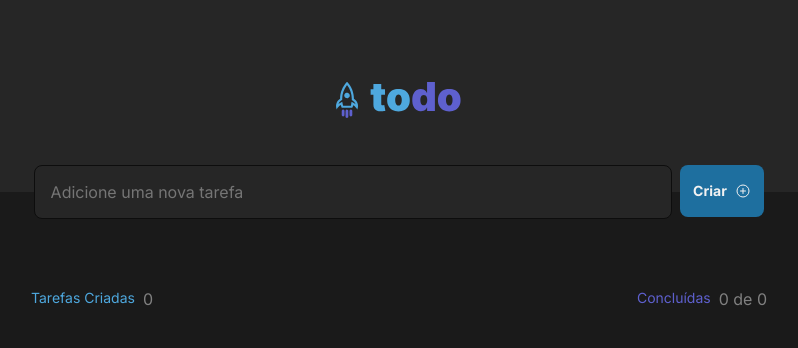
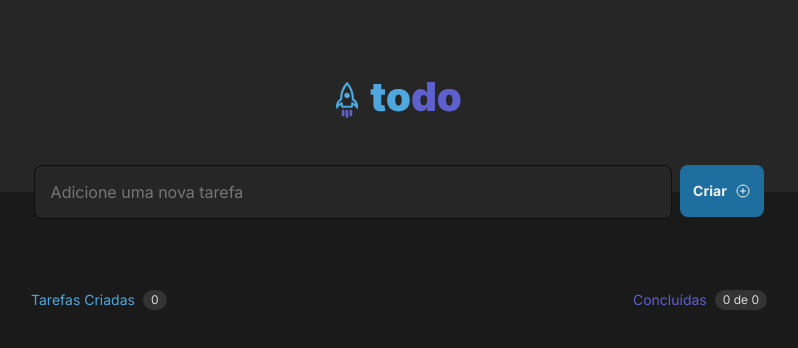
Before and after one commit to CaioScatolino/ToDoList-ReactJS, a React (Vite) app: page / in a window 1280 px wide. Shown: the top 348 px of the page, without its empty margins (241-1039 px from the left). Built offline with nearby package versions, Linux system fonts and the light colour scheme.

Commit message:
Projeto concluído

```diff
--- a/src/App.jsx
+++ b/src/App.jsx
@@ -3,14 +3,11 @@ import { useState } from "react";
 import { Header } from "./components/Header";
 // import reactLogo from './assets/react.svg'
 import { Task } from "./components/Task";
-import styles from "./App.module.css";
-import { v4 as uuidv4 } from "uuid";
 import "./global.css";
 import "./taskForm.css";
 
 export function App() {
   const [tasks, setTasks] = useState([]);
-  const [taskState, setTaskState] = useState(false);
 
   const [newTaskText, setNewTaskText] = useState("");
 
@@ -44,8 +41,15 @@ export function App() {
     const newTasks = tasks.map((task) =>
       task.id === id ? { ...task, isComplete: !task.isComplete } : task
     );
-    setTasks(newTasks)
+    setTasks(newTasks);
   }
+
+  let count = 0;
+  tasks.map((task) => {
+    if (task.isComplete === true) {
+      count++;
+    }
+  });
 
   return (
     <div>
@@ -75,7 +79,11 @@ export function App() {
           </div>
 
           <div class="concluidas">
-            <p>Concluídas</p> <span> 0 de {tasks.length}</span>
+            <p>Concluídas</p>{" "}
+            <span>
+              {" "}
+              {count} de {tasks.length}
+            </span>
           </div>
         </div>
 
--- a/src/components/Header.module.css
+++ b/src/components/Header.module.css
@@ -3,6 +3,7 @@
     display: flex;
     justify-content: center;
     padding: 4.5rem 0;
+    transition: 0.2s;
 }
 
 .header > img {
--- a/src/components/Task.jsx
+++ b/src/components/Task.jsx
@@ -16,8 +16,6 @@ export function Task({
   function handleCompleteTask() {
     onCompleteTask(id);
   }
-
-  console.log(isComplete);
   return (
     <div className={styles.task}>
       <label className={styles.container}>
@@ -33,7 +31,7 @@ export function Task({
       <p className={isComplete ? styles.concludedTask : styles.pendingTask}>
         {content}
       </p>
-      <button onMouseDown={handleDeleteTask}>
+      <button className={styles.trashButton} onMouseDown={handleDeleteTask}>
         <Trash size={16} />
       </button>
     </div>
--- a/src/components/Task.module.css
+++ b/src/components/Task.module.css
@@ -15,6 +15,11 @@
   box-shadow: 0px 2px 8px rgba(0, 0, 0, 0.06);
   border-radius: 0.5rem;
   margin: 1rem 0;
+  transition: 0.1s;
+}
+
+.task:hover {
+  background: var(--gray-400);
 }
 
 .task button {
@@ -24,6 +29,7 @@
   cursor: pointer;
   border-radius: 0.5rem;
   line-height: 0;
+  transition: 0.3s;
 }
 
 .pendingTask {
@@ -50,6 +56,11 @@ input[type="checkbox"] {
   width: 1rem;
   border: 1px solid var(--purple-dark);
   border-radius: 0.5rem;
+  transition: 0.2s;
+}
+
+input[type="checkbox"]:hover {
+    border: 4px solid var(--purple-dark);
 }
 
 input[type="checkbox"]:after {
@@ -68,3 +79,7 @@ input[type="checkbox"]:after {
 input[type="checkbox"]:checked:after {
   display: block;
 }
+
+.trashButton:hover {
+  color: var(--danger);
+}
--- a/src/taskForm.css
+++ b/src/taskForm.css
@@ -43,6 +43,12 @@
   font-size: 0.875rem;
   cursor: pointer;
   font-weight: bold;
+
+  transition: 0.3s;
+}
+
+.adicionarTask > button:hover {
+  background: var(--blue);
 }
 
 .resumoTask {
@@ -76,6 +82,20 @@
   gap: 0.5rem;
 }
 
+.criadas span,
+.concluidas span {
+  background: var(--gray-400);
+  border-radius: 1rem;
+  font-size: 0.75rem;
+  display: flex;
+  justify-content: center;
+  align-items: center;
+  color: var(--gray-200);
+  width: auto;
+  padding: 0 0.5rem;
+}
+
+
 .criadas p {
   color: var(--blue);
   font-size: 0.875rem;
```
